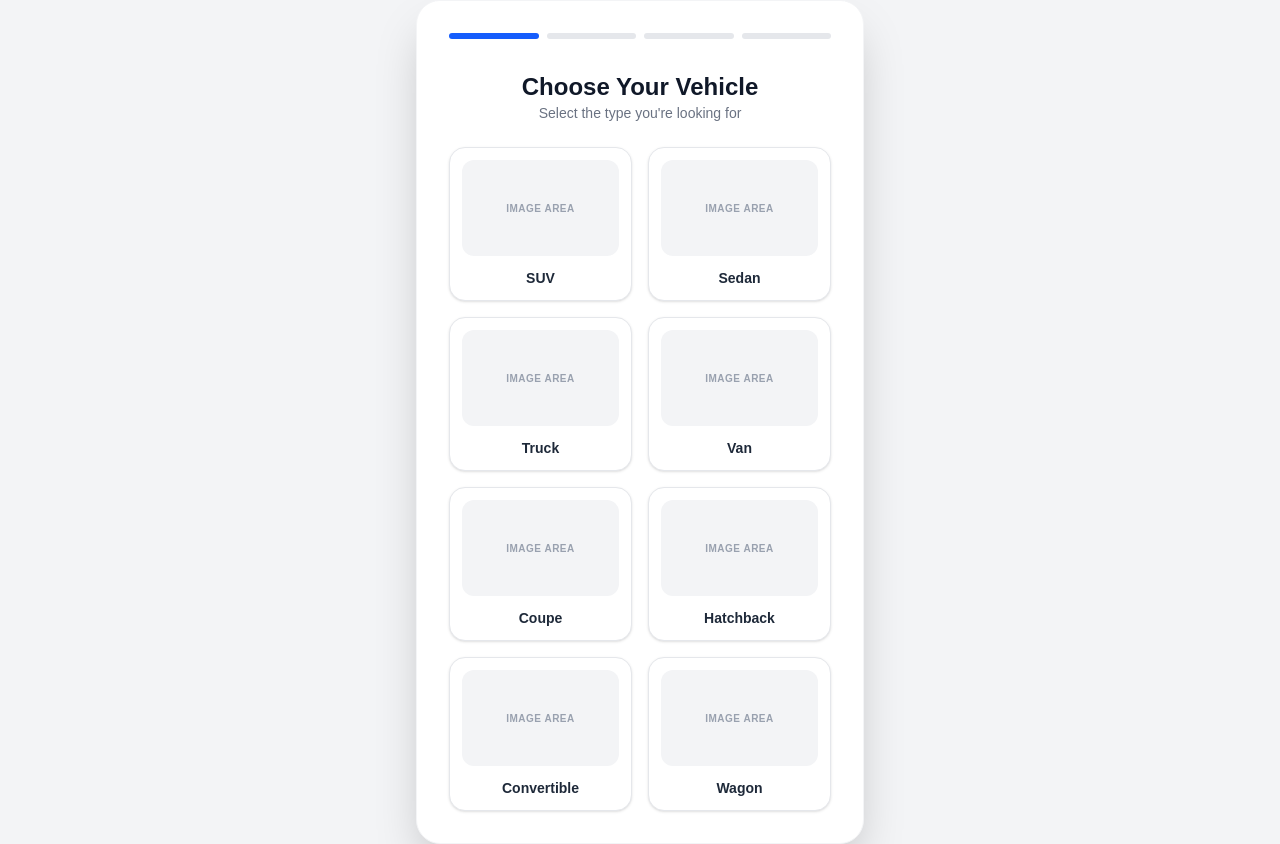
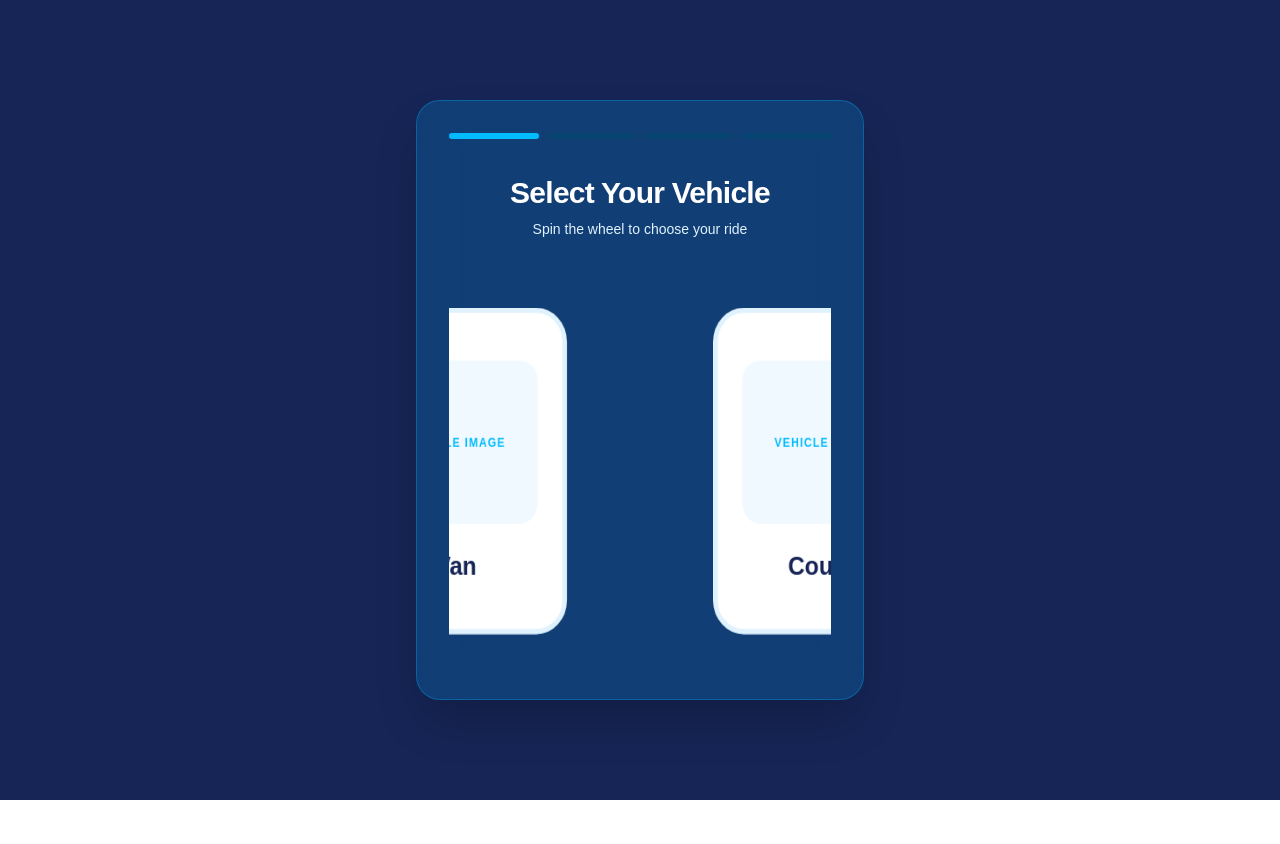
Before and after one commit to arfaa11/autofinder, a Next.js app: page / in a window 1280 px wide. After the commit the page ends 800 px from the top, so only its background shows below. Built offline with nearby package versions, Linux system fonts and the light colour scheme.

Commit message:
temp layout to get github up to date

```diff
--- a/app/page.tsx
+++ b/app/page.tsx
@@ -3,7 +3,7 @@ import LeadFormContainer from '@/components/LeadFormContainer'
 
 export default function Home() {
   return (
-    <main className="min-h-screen flex items-center justify-center bg-gray-100">
+    <main className="min-h-screen flex items-center justify-center bg-blue-950">
       {/* We are now using the Container, which handles the internal routing */}
       <LeadFormContainer />
     </main>
--- a/components/LeadFormContainer.tsx
+++ b/components/LeadFormContainer.tsx
@@ -18,25 +18,25 @@ export default function LeadFormContainer() {
   const update = (key: string, value: string) => setFormData(p => ({ ...p, [key]: value }))
 
   return (
-    <div className="max-w-md w-full min-h-[600px] p-8 bg-white border border-gray-100 rounded-3xl shadow-2xl flex flex-col justify-center overflow-hidden">
+    <div className="max-w-md w-full h-[600px] p-8 bg-sky-500/20 backdrop-blur-xl border border-sky-400/30 rounded-3xl shadow-2xl flex flex-col justify-center overflow-hidden">
       <AnimatePresence mode="wait">
 
         {status === 'success' ? (
-          // SUCCESS SCREEN: Hard locked, no navigation
+          // SUCCESS SCREEN: Hard locked, no navigation possible
           <motion.div
             key="success"
             initial={{ opacity: 0, scale: 0.95 }}
             animate={{ opacity: 1, scale: 1 }}
-            className="text-center space-y-4"
+            className="flex-1 flex flex-col justify-center items-center text-center text-white space-y-4"
           >
             <div className="text-6xl">🎉</div>
-            <h2 className="text-3xl font-bold text-gray-900">Thank You!</h2>
-            <p className="text-gray-500 leading-relaxed">
+            <h2 className="text-3xl font-bold">Thank You!</h2>
+            <p className="text-sky-100 leading-relaxed max-w-xs">
               We've received your request. One of our specialists will contact you shortly regarding your vehicle selection.
             </p>
           </motion.div>
         ) : (
-          // FORM SCREENS: Step-by-step logic
+          // FORM SCREENS: The multi-step wizard
           <motion.div
             key="form"
             initial={{ opacity: 0, x: 20 }}
@@ -44,17 +44,23 @@ export default function LeadFormContainer() {
             exit={{ opacity: 0, x: -20 }}
             className="flex-1 flex flex-col"
           >
-            {/* Progress Bar */}
+            {/* Progress Tracker */}
             <div className="mb-8 flex gap-2">
               {[1, 2, 3, 4].map((i) => (
-                <div key={i} className={`h-1.5 flex-1 rounded-full ${i <= step ? 'bg-blue-600' : 'bg-gray-200'}`} />
+                <div
+                  key={i}
+                  className={`h-1.5 flex-1 rounded-full transition-colors duration-300 ${i <= step ? 'bg-sky-400' : 'bg-sky-900/60'}`}
+                />
               ))}
             </div>
 
-            {step === 1 && <VehicleStep onNext={(v) => { update('vehicle_type', v); setStep(2) }} />}
-            {step === 2 && <EmploymentStep onNext={(e) => { update('employment_status', e); setStep(3) }} onBack={() => setStep(1)} />}
-            {step === 3 && <IncomeStep onNext={(i) => { update('monthly_income_range', i); setStep(4) }} onBack={() => setStep(2)} />}
-            {step === 4 && <ContactStep onUpdate={update} onBack={() => setStep(3)} onSubmit={async () => { setStatus('submitting'); await submitLead(formData); setStatus('success'); }} status={status} />}
+            {/* Router Logic */}
+            <div className="flex-1 flex flex-col justify-center">
+              {step === 1 && <VehicleStep onNext={(v) => { update('vehicle_type', v); setStep(2) }} />}
+              {step === 2 && <EmploymentStep onNext={(e) => { update('employment_status', e); setStep(3) }} onBack={() => setStep(1)} />}
+              {step === 3 && <IncomeStep onNext={(i) => { update('monthly_income_range', i); setStep(4) }} onBack={() => setStep(2)} />}
+              {step === 4 && <ContactStep onUpdate={update} onBack={() => setStep(3)} onSubmit={async () => { setStatus('submitting'); await submitLead(formData); setStatus('success'); }} status={status} />}
+            </div>
           </motion.div>
         )}
       </AnimatePresence>
--- a/components/form/EmploymentStep.tsx
+++ b/components/form/EmploymentStep.tsx
@@ -2,23 +2,30 @@
 import { motion } from 'framer-motion'
 
 export default function EmploymentStep({ onNext, onBack }: { onNext: (e: string) => void, onBack: () => void }) {
+  const options = ['Not working', 'Full time', 'Part time'];
+
   return (
     <div className="space-y-6">
-      <h2 className="text-2xl font-bold text-gray-900 text-center">Employment Status</h2>
+      <h2 className="text-2xl font-bold text-black text-center">Employment Status</h2>
       <div className="space-y-3">
-        {['Not working', 'Full time', 'Part time'].map(e => (
+        {options.map(e => (
           <motion.button
             key={e}
-            whileHover={{ scale: 1.01, borderColor: '#3b82f6' }}
+            whileHover={{ scale: 1.01, borderColor: '#00000000' }}
             whileTap={{ scale: 0.99 }}
             onClick={() => onNext(e)}
-            className="w-full p-4 border border-gray-200 rounded-xl hover:shadow-md transition-all text-gray-800 font-medium text-left"
+            className="w-full p-4 border border-white rounded-xl bg-white hover:bg-gray-200 transition-all text-black font-medium text-left"
           >
             {e}
           </motion.button>
         ))}
       </div>
-      <button onClick={onBack} className="w-full text-sm text-gray-400 hover:text-gray-600 transition">Back</button>
+      <button
+        onClick={onBack}
+        className="w-full text-sm text-black hover:text-gray-600 transition mt-4"
+      >
+        Back
+      </button>
     </div>
   )
 }
--- a/components/form/IncomeStep.tsx
+++ b/components/form/IncomeStep.tsx
@@ -2,23 +2,30 @@
 import { motion } from 'framer-motion'
 
 export default function IncomeStep({ onNext, onBack }: { onNext: (i: string) => void, onBack: () => void }) {
+  const options = ['<$1500', '$1500-$3000', '>$3000'];
+
   return (
     <div className="space-y-6">
-      <h2 className="text-2xl font-bold text-gray-900 text-center">Monthly Income</h2>
+      <h2 className="text-2xl font-bold text-black text-center">Monthly Income</h2>
       <div className="space-y-3">
-        {['<$1500', '$1500-$3000', '>$3000'].map(i => (
+        {options.map(i => (
           <motion.button
             key={i}
-            whileHover={{ scale: 1.01, borderColor: '#3b82f6' }}
+            whileHover={{ scale: 1.01, borderColor: '#00000000' }}
             whileTap={{ scale: 0.99 }}
             onClick={() => onNext(i)}
-            className="w-full p-4 border border-gray-200 rounded-xl hover:shadow-md transition-all text-gray-800 font-medium text-left"
+            className="w-full p-4 border border-white rounded-xl bg-white hover:bg-gray-200 transition-all text-black font-medium text-left"
           >
             {i}
           </motion.button>
         ))}
       </div>
-      <button onClick={onBack} className="w-full text-sm text-gray-400 hover:text-gray-600 transition">Back</button>
+      <button
+        onClick={onBack}
+        className="w-full text-sm text-black hover:text-gray-600 transition mt-4"
+      >
+        Back
+      </button>
     </div>
   )
 }
--- a/components/form/VehicleStep.tsx
+++ b/components/form/VehicleStep.tsx
@@ -1,36 +1,61 @@
 'use client'
-import { motion } from 'framer-motion'
+import { motion, useMotionValue, useTransform } from 'framer-motion'
 
 export default function VehicleStep({ onNext }: { onNext: (v: string) => void }) {
-  const vehicles = [
-    { name: 'SUV' }, { name: 'Sedan' }, { name: 'Truck' }, { name: 'Van' },
-    { name: 'Coupe' }, { name: 'Hatchback' }, { name: 'Convertible' }, { name: 'Wagon' }
-  ];
+  const vehicles = ['SUV', 'Sedan', 'Truck', 'Van', 'Coupe', 'Hatchback', 'Convertible', 'Wagon'];
+  const displayVehicles = [...vehicles, ...vehicles, ...vehicles];
+  const x = useMotionValue(0);
 
   return (
-    <div className="space-y-6">
-      <div className="text-center">
-        <h2 className="text-2xl font-bold text-gray-900">Choose Your Vehicle</h2>
-        <p className="text-gray-500 text-sm">Select the type you're looking for</p>
+    <div className="flex flex-col h-full w-full justify-center items-center overflow-hidden [perspective:2000px]">
+
+      <div className="text-center mb-10">
+        <h2 className="text-3xl font-bold text-white tracking-tight">Select Your Vehicle</h2>
+        <p className="text-sky-100 text-sm mt-2">Spin the wheel to choose your ride</p>
       </div>
 
-      <div className="grid grid-cols-2 gap-4">
-        {vehicles.map((v) => (
-          <motion.button
-            key={v.name}
-            whileHover={{ y: -4, borderColor: '#3b82f6' }}
-            whileTap={{ scale: 0.97 }}
-            onClick={() => onNext(v.name)}
-            className="group flex flex-col items-center bg-white border border-gray-200 rounded-2xl p-3 shadow-sm hover:shadow-lg transition-all duration-300"
-          >
-            {/* Image Placeholder - Now larger for better UI balance */}
-            <div className="w-full h-24 bg-gray-100 rounded-xl mb-3 flex items-center justify-center text-gray-400 group-hover:bg-blue-50 transition-colors">
-              <span className="text-[10px] uppercase font-bold tracking-wider">Image Area</span>
-            </div>
-            <span className="text-sm font-bold text-gray-800 group-hover:text-blue-600 transition-colors">{v.name}</span>
-          </motion.button>
-        ))}
+      <div className="flex items-center justify-center w-full">
+        <motion.div
+          drag="x"
+          style={{ x }}
+          dragConstraints={{ left: -2200, right: 0 }}
+          dragElastic={0.15}
+          className="flex items-center gap-20 cursor-grab active:cursor-grabbing"
+        >
+          {displayVehicles.map((v, i) => (
+            <VehicleCard key={i} name={v} x={x} index={i} onClick={() => onNext(v)} />
+          ))}
+        </motion.div>
       </div>
     </div>
   )
 }
+
+function VehicleCard({ name, x, index, onClick }: any) {
+  const offset = index * 400;
+
+  const rotateY = useTransform(x, [offset - 600, offset, offset + 600], [25, 0, -25]);
+  const scale = useTransform(x, [offset - 600, offset, offset + 600], [0.85, 1.15, 0.85]);
+
+  return (
+    <motion.button
+      onClick={onClick}
+      style={{ rotateY, scale }}
+      // REMOVED SHADOWS: Hover only scales and lifts, no box-shadow
+      whileHover={{
+        y: -15,
+        scale: 1.05,
+        transition: { duration: 0.2 }
+      }}
+      whileTap={{ scale: 1.025, rotateY: 0 }}
+      transition={{ type: "spring", stiffness: 400, damping: 25 }}
+      // BORDER: Replaced shadow-2xl with a clean, thick border
+      className="flex-shrink-0 w-72 h-96 bg-white rounded-[2.5rem] flex flex-col items-center justify-center p-8 border-[6px] border-sky-100 hover:border-sky-400 transition-colors"
+    >
+      <div className="w-full h-48 bg-sky-50 rounded-3xl mb-8 flex items-center justify-center font-black text-sky-400 text-sm tracking-widest uppercase">
+        Vehicle Image
+      </div>
+      <span className="text-3xl font-black text-blue-950">{name}</span>
+    </motion.button>
+  )
+}
```
Also changed, not shown: components/form/ContactStep.tsx (+6 -5 lines).
